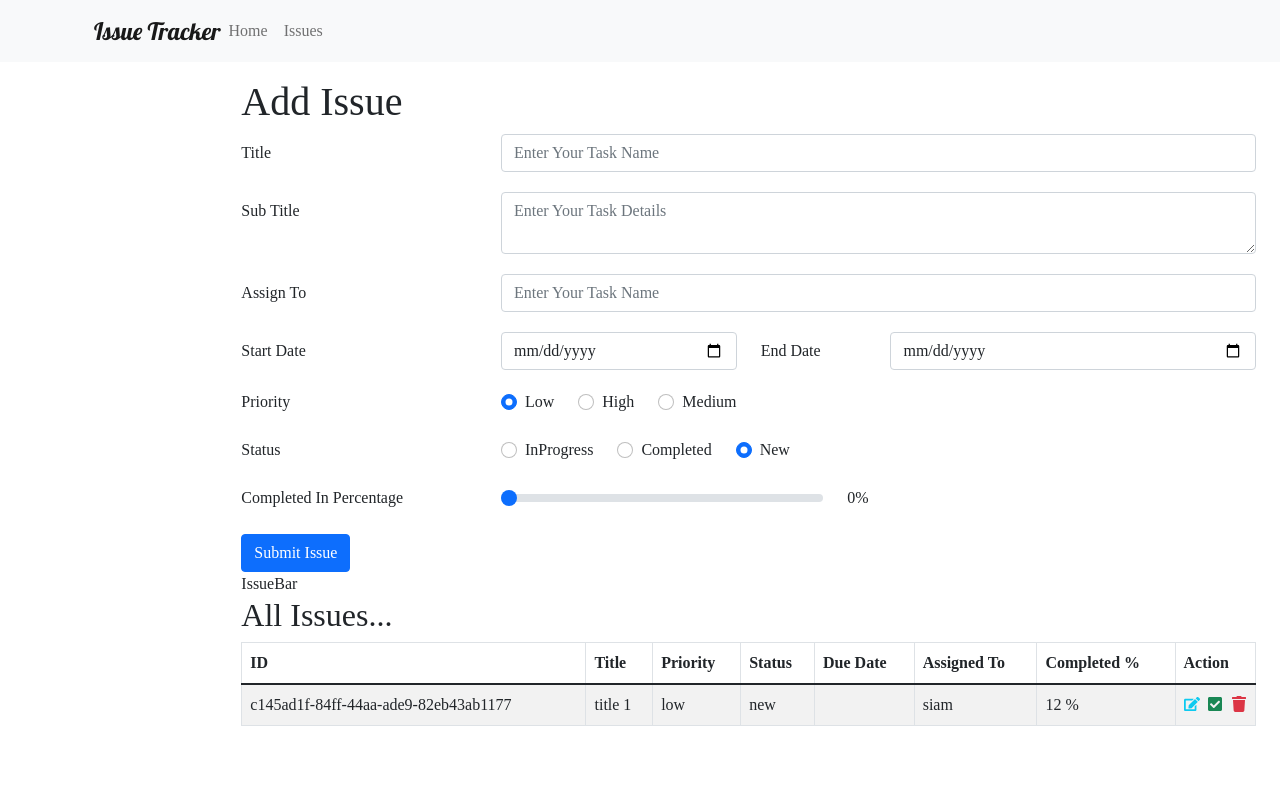
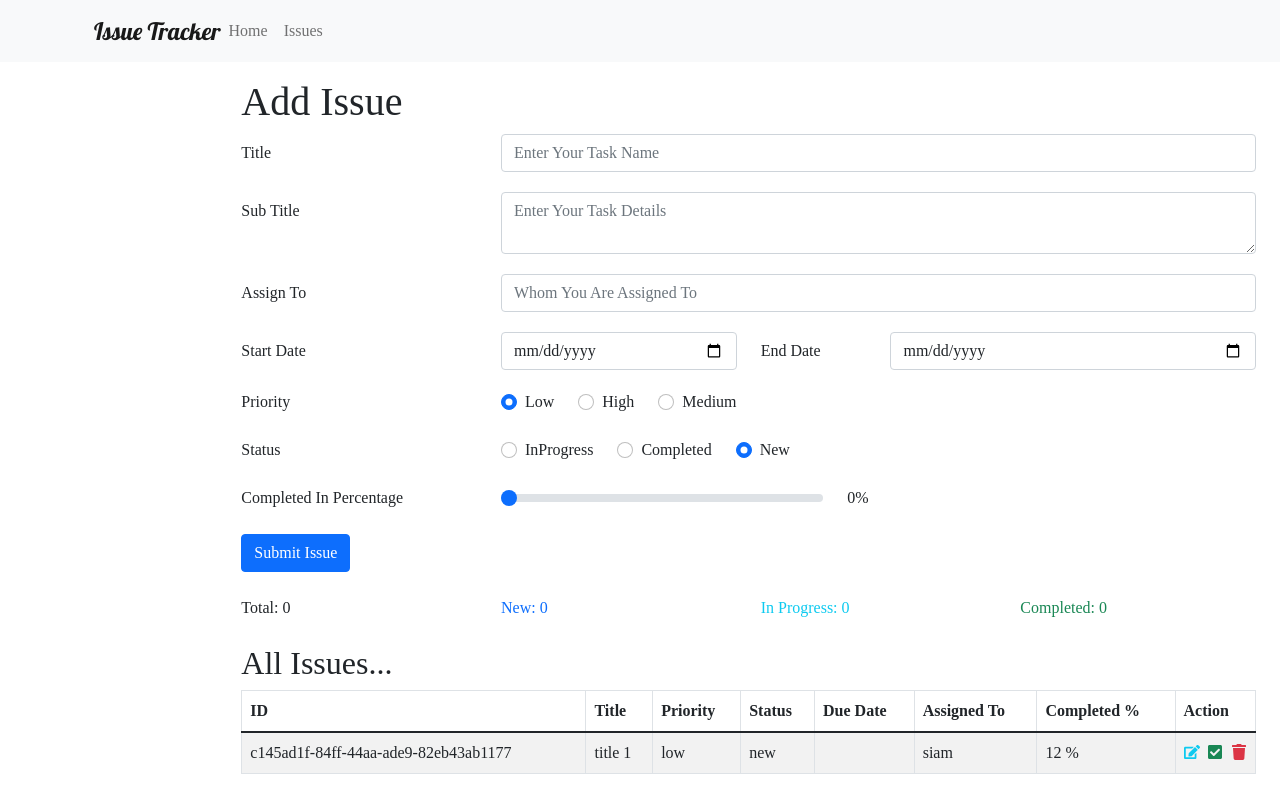
Before and after one commit to siaaam/issue-tracker-react-strapi, a React (Vite) app: page / in a window 1280 px wide. Built offline with nearby package versions, Linux system fonts and the light colour scheme; a web font is replaced by a local one.

Commit message:
issuebar ui added to the app

```diff
--- a/src/AddIssue.jsx
+++ b/src/AddIssue.jsx
@@ -169,7 +169,7 @@ const AddIssue = ({ addIssue }) => {
               id="assignedTo"
               onChange={handleChange}
               value={assignedTo}
-              placeholder="Enter Your Task Name"
+              placeholder="Whom You Are Assigned To"
               isInvalid={errorAssignedTo}
             />
             <Form.Control.Feedback type="invalid" className="d-block">
--- a/src/App.jsx
+++ b/src/App.jsx
@@ -24,6 +24,11 @@ function App() {
     },
   ]);
 
+  const [totalCount, setTotalCount] = useState(0);
+  const [newCount, setNewCount] = useState(0);
+  const [inProgressCount, setInprogressCount] = useState(0);
+  const [completedCount, setCompletedCount] = useState(0);
+
   const addIssue = (issue) => {
     setIssues([...issues, issue]);
   };
@@ -34,7 +39,12 @@ function App() {
       <Col sm={{ span: 10, offset: 2 }}>
         <Container>
           <AddIssue addIssue={addIssue} />
-          <IssueBar />
+          <IssueBar
+            totalCount={totalCount}
+            newCount={newCount}
+            inProgressCount={inProgressCount}
+            completedCount={completedCount}
+          />
           <Issues issues={issues} />
         </Container>
       </Col>
--- a/src/IssueBar.jsx
+++ b/src/IssueBar.jsx
@@ -1,7 +1,28 @@
 import React from 'react';
+import { Row, Col } from 'react-bootstrap';
 
-const IssueBar = () => {
-  return <div>IssueBar</div>;
+const IssueBar = ({
+  totalCount,
+  inProgressCount,
+  newCount,
+  completedCount,
+}) => {
+  return (
+    <Row className="mt-4 mb-4">
+      <Col>
+        <span>Total: {totalCount}</span>
+      </Col>
+      <Col>
+        <span className="text-primary">New: {newCount}</span>
+      </Col>
+      <Col>
+        <span className="text-info">In Progress: {inProgressCount} </span>
+      </Col>
+      <Col>
+        <span className="text-success">Completed: {completedCount} </span>
+      </Col>
+    </Row>
+  );
 };
 
 export default IssueBar;
```
